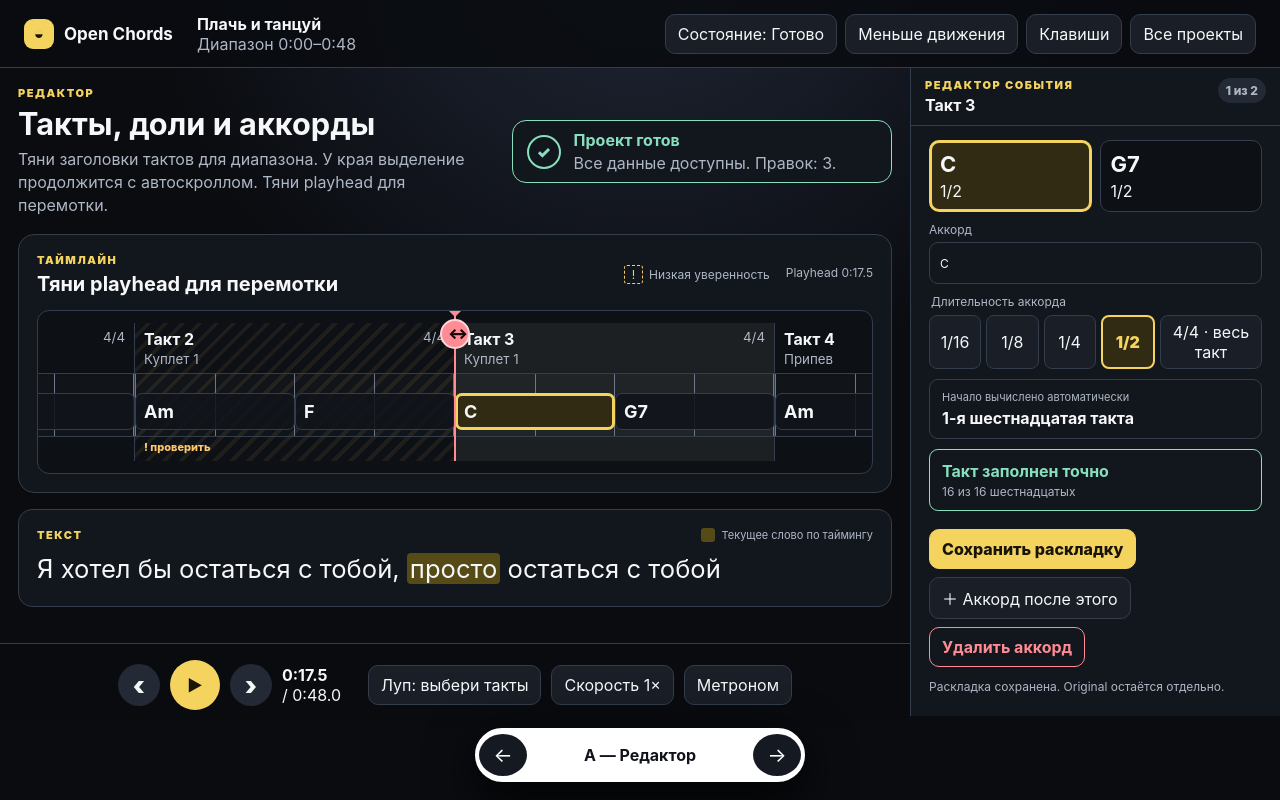
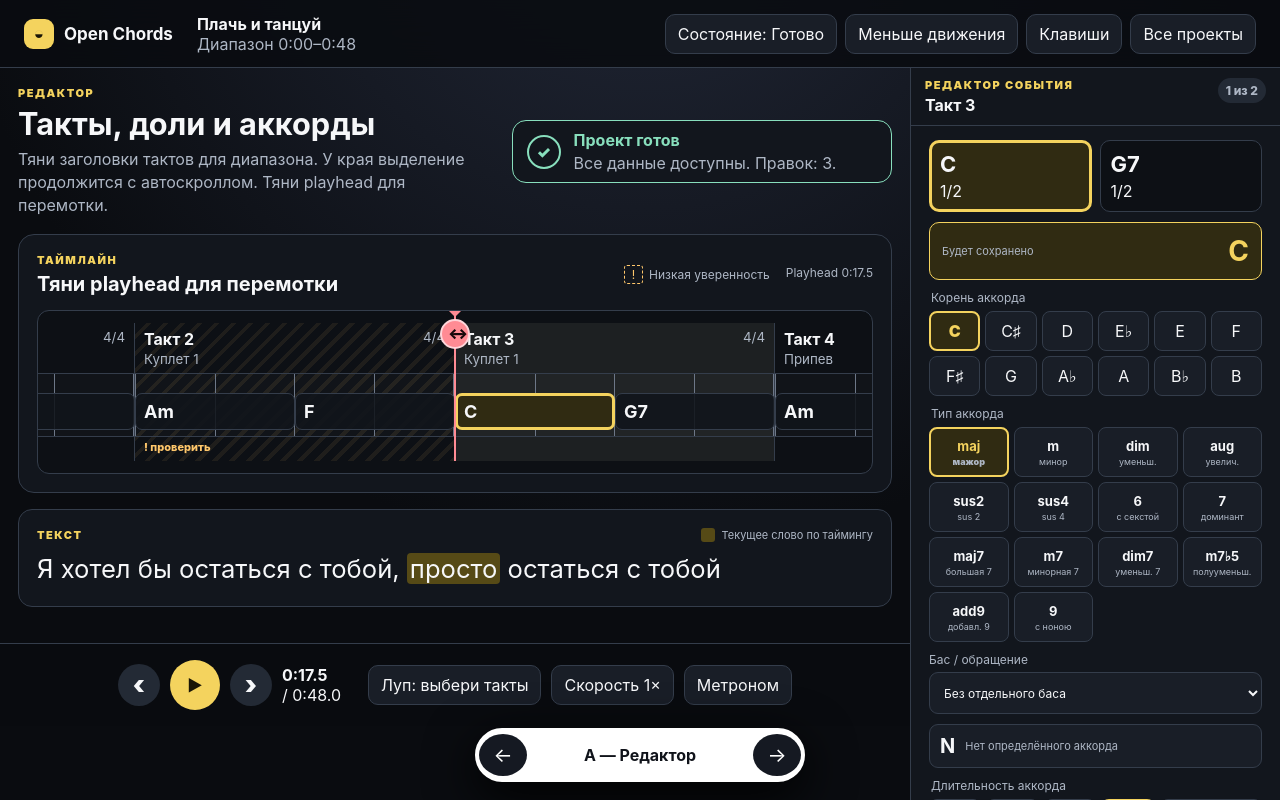
Before and after one commit to qisoft/open-chords, a React (Vite) app in the folder prototypes/workspace-ux/: page / in a window 1280 px wide. Shown: the top 800 px of the page. Built offline with nearby package versions, Linux system fonts and the light colour scheme.

Commit message:
Replace free-form chord input with picker

```diff
--- a/prototypes/workspace-ux/src/App.jsx
+++ b/prototypes/workspace-ux/src/App.jsx
@@ -30,6 +30,24 @@ const INITIAL_BARS = [
 const DURATION_OPTIONS = [
   { units: 1, label: '1/16' }, { units: 2, label: '1/8' }, { units: 4, label: '1/4' },
   { units: 8, label: '1/2' }, { units: 16, label: '1/1' },
+]
+
+const CHORD_ROOTS = ['C', 'C♯', 'D', 'E♭', 'E', 'F', 'F♯', 'G', 'A♭', 'A', 'B♭', 'B']
+const CHORD_TYPES = [
+  { id: 'major', suffix: '', label: 'мажор' },
+  { id: 'minor', suffix: 'm', label: 'минор' },
+  { id: 'dim', suffix: 'dim', label: 'уменьш.' },
+  { id: 'aug', suffix: 'aug', label: 'увелич.' },
+  { id: 'sus2', suffix: 'sus2', label: 'sus 2' },
+  { id: 'sus4', suffix: 'sus4', label: 'sus 4' },
+  { id: 'six', suffix: '6', label: 'с секстой' },
+  { id: 'seven', suffix: '7', label: 'доминант' },
+  { id: 'major-seven', suffix: 'maj7', label: 'большая 7' },
+  { id: 'minor-seven', suffix: 'm7', label: 'минорная 7' },
+  { id: 'dim-seven', suffix: 'dim7', label: 'уменьш. 7' },
+  { id: 'half-dim', suffix: 'm7♭5', label: 'полууменьш.' },
+  { id: 'add-nine', suffix: 'add9', label: 'добавл. 9' },
+  { id: 'nine', suffix: '9', label: 'с ноною' },
 ]
 
 const LYRIC_WORDS = [
@@ -154,6 +172,19 @@ function durationOptionsForBar(bar) {
 function durationLabel(units, bar) {
   if (bar && units === barCapacity(bar)) return `${bar.meter} · весь такт`
   return DURATION_OPTIONS.find((item) => item.units === units)?.label || `${units}/16`
+}
+function chordSymbol(draft) {
+  if (draft.noChord) return 'N'
+  const type = CHORD_TYPES.find((item) => item.id === draft.type) || CHORD_TYPES[0]
+  return `${draft.root}${type.suffix}${draft.bass ? `/${draft.bass}` : ''}`
+}
+function parseChord(symbol) {
+  if (symbol === 'N') return { noChord: true, root: 'C', type: 'major', bass: '' }
+  const [body, bass = ''] = symbol.split('/')
+  const root = [...CHORD_ROOTS].sort((left, right) => right.length - left.length).find((item) => body.startsWith(item)) || 'C'
+  const suffix = body.slice(root.length)
+  const type = CHORD_TYPES.find((item) => item.suffix === suffix)?.id || 'major'
+  return { noChord: false, root, type, bass: CHORD_ROOTS.includes(bass) ? bass : '' }
 }
 function rangesEqual(left, right) { return Boolean(left && right && left.start === right.start && left.end === right.end) }
 function formatTime(positionUnits) {
@@ -341,27 +372,34 @@ function Timeline({ state, dispatch, simple = false }) {
 }
 
 function EventEditor({ state, bar, event, dispatch }) {
-  const [name, setName] = useState(event.chord)
-  useEffect(() => setName(event.chord), [event.id, event.chord])
+  const [chordDraft, setChordDraft] = useState(() => parseChord(event.chord))
+  useEffect(() => setChordDraft(parseChord(event.chord)), [event.id, event.chord])
   const activeIndex = bar.events.findIndex((item) => item.id === event.id)
   const start = bar.events.slice(0, activeIndex).reduce((sum, item) => sum + item.duration, 0)
   const capacity = barCapacity(bar); const used = barUsed(bar); const delta = used - capacity
   const valid = delta === 0
-  const save = (submitEvent) => { submitEvent.preventDefault(); if (!valid || !name.trim()) return; dispatch({ type: 'updateEvent', patch: { chord: name.trim() } }); dispatch({ type: 'saveBar' }) }
+  const name = chordSymbol(chordDraft)
+  const save = (submitEvent) => { submitEvent.preventDefault(); if (!valid) return; dispatch({ type: 'updateEvent', patch: { chord: name } }); dispatch({ type: 'saveBar' }) }
   return <aside className="inspector panel" aria-label="Редактор выбранного события аккорда">
     <div className="panel-heading"><div><span className="eyebrow">Редактор события</span><strong>Такт {bar.number}</strong></div><span className="event-counter">{activeIndex + 1} из {bar.events.length}</span></div>
     <div className="event-picker" role="group" aria-label={`Аккорды в такте ${bar.number}`}>{bar.events.map((item) => <button key={item.id} className={`event-option ${item.id === event.id ? 'selected' : ''}`} aria-pressed={item.id === event.id} onClick={() => dispatch({ type: 'selectEvent', barId: bar.id, eventId: item.id })}><strong>{item.chord}</strong><span>{durationLabel(item.duration, bar)}</span></button>)}</div>
     {bar.confidence === 'low' && <section className="review-status warn" aria-label="Такт требует проверки"><div><strong>Автоанализ не уверен</strong><span>Проверь все аккорды в такте. Если всё правильно — подтверди его.</span></div><button className="primary-button" type="button" onClick={() => dispatch({ type: 'confirmBar', barId: bar.id })}>✓ Подтвердить такт</button></section>}
     {bar.confidence === 'reviewed' && <section className="review-status good" aria-label="Такт проверен вручную"><div><strong>✓ Проверено вручную</strong><span>Предупреждение снято после твоего подтверждения.</span></div><button className="quiet-button" type="button" onClick={() => dispatch({ type: 'flagBarForReview', barId: bar.id })}>Вернуть на проверку</button></section>}
     <form onSubmit={save}>
-      <div className="field-group"><label>Аккорд<input value={name} onChange={(e) => setName(e.target.value)} /></label>
+      <div className="field-group"><section className="chord-picker-control" aria-labelledby="chord-picker-title">
+        <div className="chord-preview"><span id="chord-picker-title">Будет сохранено</span><strong aria-live="polite">{name}</strong></div>
+        <fieldset><legend>Корень аккорда</legend><div className="chord-choice-grid root-choices">{CHORD_ROOTS.map((root) => <button key={root} type="button" className={!chordDraft.noChord && chordDraft.root === root ? 'selected' : ''} aria-pressed={!chordDraft.noChord && chordDraft.root === root} onClick={() => setChordDraft((current) => ({ ...current, noChord: false, root }))}>{root}</button>)}</div></fieldset>
+        <fieldset><legend>Тип аккорда</legend><div className="chord-choice-grid type-choices">{CHORD_TYPES.map((type) => <button key={type.id} type="button" className={!chordDraft.noChord && chordDraft.type === type.id ? 'selected' : ''} aria-pressed={!chordDraft.noChord && chordDraft.type === type.id} onClick={() => setChordDraft((current) => ({ ...current, noChord: false, type: type.id }))}><strong>{type.suffix || 'maj'}</strong><span>{type.label}</span></button>)}</div></fieldset>
+        <label className="bass-choice">Бас / обращение<select value={chordDraft.bass} disabled={chordDraft.noChord} onChange={(selectEvent) => setChordDraft((current) => ({ ...current, bass: selectEvent.target.value }))}><option value="">Без отдельного баса</option>{CHORD_ROOTS.map((root) => <option key={root} value={root}>{root}</option>)}</select></label>
+        <button className={`no-chord-choice ${chordDraft.noChord ? 'selected' : ''}`} type="button" aria-pressed={chordDraft.noChord} onClick={() => setChordDraft((current) => ({ ...current, noChord: true, bass: '' }))}><strong>N</strong><span>Нет определённого аккорда</span></button>
+      </section>
         <fieldset className="duration-control"><legend>Длительность аккорда</legend><div>{durationOptionsForBar(bar).map((option) => <button key={option.units} type="button" className={event.duration === option.units ? 'selected' : ''} aria-pressed={event.duration === option.units} onClick={() => dispatch({ type: 'updateEvent', patch: { duration: option.units } })}>{option.label}</button>)}</div></fieldset>
         <div className="event-position"><span>Начало вычислено автоматически</span><strong>{start + 1}-я шестнадцатая такта</strong></div>
         <div className={`validation-banner ${valid ? 'valid' : 'invalid'}`} role="status">
           {valid ? <><strong>Такт заполнен точно</strong><span>{used} из {capacity} шестнадцатых</span></> : delta > 0 ? <><strong>Конфликт: аккорды выходят за такт</strong><span>Уменьши длительности на {delta}/16</span></> : <><strong>В такте остался разрыв</strong><span>Добавь или растяни аккорды ещё на {-delta}/16</span></>}
         </div>
       </div>
-      <div className="button-pair"><button className="primary-button" type="submit" disabled={!valid || !name.trim()}>Сохранить раскладку</button><button className="quiet-button" type="button" onClick={() => dispatch({ type: 'addEvent', event: { id: crypto.randomUUID(), chord: 'N', duration: 4 } })}>＋ Аккорд после этого</button><button className="danger-button" type="button" disabled={bar.events.length === 1} onClick={() => dispatch({ type: 'deleteEvent' })}>Удалить аккорд</button></div>
+      <div className="button-pair"><button className="primary-button" type="submit" disabled={!valid}>Сохранить раскладку</button><button className="quiet-button" type="button" onClick={() => dispatch({ type: 'addEvent', event: { id: crypto.randomUUID(), chord: 'N', duration: 4 } })}>＋ Аккорд после этого</button><button className="danger-button" type="button" disabled={bar.events.length === 1} onClick={() => dispatch({ type: 'deleteEvent' })}>Удалить аккорд</button></div>
     </form>
     <p className="original-note">{state.dirtyBarIds.includes(bar.id) ? 'Есть несохранённые изменения.' : 'Раскладка сохранена. Original остаётся отдельно.'}</p>
   </aside>
--- a/prototypes/workspace-ux/src/styles.css
+++ b/prototypes/workspace-ux/src/styles.css
@@ -20,10 +20,10 @@
 * { box-sizing: border-box; }
 html { background: var(--bg); color: var(--text); }
 body { margin: 0; min-width: 320px; background: radial-gradient(circle at 50% -10%, #222838 0, var(--bg) 42%); }
-button, input { font: inherit; }
+button, input, select { font: inherit; }
 button { color: inherit; }
-button, a, input { outline: none; }
-button:focus-visible, a:focus-visible, input:focus-visible, [tabindex]:focus-visible { outline: 3px solid var(--focus); outline-offset: 3px; }
+button, a, input, select { outline: none; }
+button:focus-visible, a:focus-visible, input:focus-visible, select:focus-visible, [tabindex]:focus-visible { outline: 3px solid var(--focus); outline-offset: 3px; }
 button { cursor: pointer; }
 .skip-link { position: fixed; z-index: 100; left: 16px; top: 12px; transform: translateY(-180%); padding: 10px 14px; border-radius: 8px; background: white; color: black; }
 .skip-link:focus { transform: translateY(0); }
@@ -137,6 +137,26 @@ button { cursor: pointer; }
 .review-status.good { color: var(--good); background: #10261e; }
 .field-group { display: grid; gap: 10px; padding: 0 18px 18px; }
 .field-group label { display: grid; gap: 5px; color: var(--muted); font-size: 12px; }
+.chord-picker-control { display: grid; gap: 10px; }
+.chord-picker-control fieldset { margin: 0; border: 0; padding: 0; }
+.chord-picker-control legend { margin-bottom: 6px; color: var(--muted); font-size: 12px; }
+.chord-preview { display: flex; align-items: center; justify-content: space-between; gap: 14px; min-height: 58px; border: 1px solid var(--accent); border-radius: 10px; background: #302b12; padding: 8px 12px; }
+.chord-preview span { color: var(--muted); font-size: 11px; }
+.chord-preview strong { color: var(--accent); font-size: 28px; line-height: 1; }
+.chord-choice-grid { display: grid; gap: 5px; }
+.root-choices { grid-template-columns: repeat(6, minmax(0, 1fr)); }
+.type-choices { grid-template-columns: repeat(4, minmax(0, 1fr)); }
+.chord-choice-grid button { min-width: 0; min-height: 40px; border: 1px solid var(--line); border-radius: 8px; background: var(--surface-2); padding: 5px 3px; }
+.chord-choice-grid button:hover, .no-chord-choice:hover { background: var(--surface-3); }
+.chord-choice-grid button.selected, .no-chord-choice.selected { border: 2px solid var(--accent); background: #302b12; color: var(--accent); font-weight: 900; }
+.type-choices button { display: flex; min-height: 50px; flex-direction: column; align-items: center; justify-content: center; gap: 2px; }
+.type-choices button strong { overflow: hidden; max-width: 100%; font-size: 13px; text-overflow: ellipsis; }
+.type-choices button span { overflow: hidden; max-width: 100%; color: var(--muted); font-size: 9px; text-overflow: ellipsis; white-space: nowrap; }
+.bass-choice select { width: 100%; min-height: 42px; border: 1px solid var(--line); border-radius: 9px; background: var(--surface-2); color: var(--text); padding: 8px 10px; }
+.bass-choice select:disabled { cursor: not-allowed; opacity: .55; }
+.no-chord-choice { display: flex; align-items: center; gap: 10px; min-height: 44px; border: 1px solid var(--line); border-radius: 9px; background: var(--surface-2); padding: 7px 10px; text-align: left; }
+.no-chord-choice strong { font-size: 20px; }
+.no-chord-choice span { color: var(--muted); font-size: 11px; }
 .button-pair { gap: 8px; padding: 0 18px 18px; flex-wrap: wrap; }
 .duration-control { margin: 0; border: 0; padding: 0; }
 .duration-control legend { margin-bottom: 6px; color: var(--muted); font-size: 12px; }
@@ -224,7 +244,8 @@ mark { border-radius: 4px; background: #564a16; color: var(--text); padding: 0 3
 @media (max-width: 1050px) {
   .studio-grid { grid-template-columns: 1fr; }
   .variant-a .inspector { border-width: 1px 0 0; }
-  .variant-a .field-group { grid-template-columns: repeat(3, 1fr); }
+  .variant-a .field-group { grid-template-columns: minmax(0, 1fr) minmax(300px, .85fr); align-items: start; }
+  .variant-a .chord-picker-control { grid-row: span 3; }
   .variant-a .selected-chord { flex-direction: row; align-items: baseline; gap: 12px; }
   .event-picker { grid-template-columns: repeat(auto-fit, minmax(140px, 1fr)); }
   .studio-footer { margin-right: 0; }
@@ -240,6 +261,7 @@ mark { border-radius: 4px; background: #564a16; color: var(--text); padding: 0 3
   .studio-main { padding: 12px; }
   .editor-intro { grid-template-columns: 1fr; }
   .variant-a .field-group { grid-template-columns: 1fr; }
+  .variant-a .chord-picker-control { grid-row: auto; }
   .focus-main { width: calc(100% - 20px); margin: 10px auto; }
   .focus-context, .task-drawer, .section-heading { align-items: flex-start; flex-direction: column; }
   .focus-tools { overflow-x: auto; width: 100%; }
```
Also changed, not shown: 1 other file (tests, documents, lock files or other folders).
